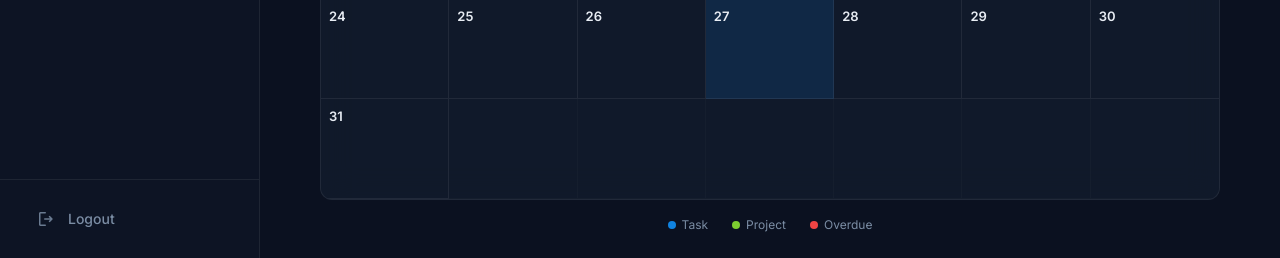
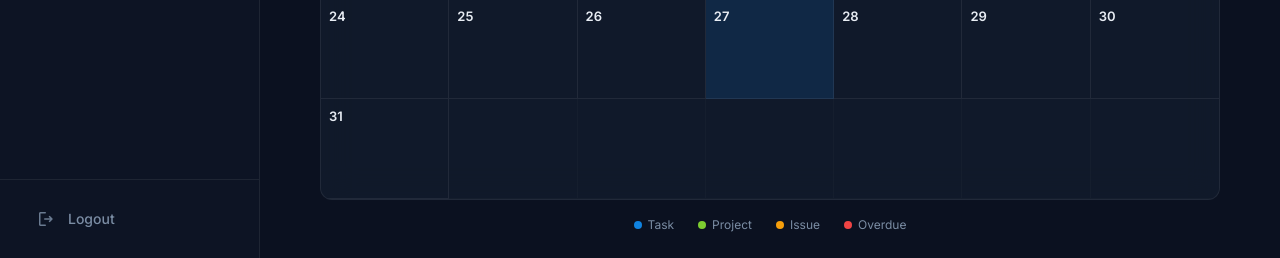
Before and after one commit to AjayLingam7136/ProjectFlow, a Django app: page /calendar/ in a window 1280 px wide. Shown: the part 605-863 px from the top of the page. Run offline with Django 5.2, Linux system fonts and the light colour scheme; the visitor is signed in with stand-in values (Sample User, id 1); data comes from the database, SQL or seed files in the repository; data that the repository does not hold is empty.

Commit message:
Add issue handling to calendar view and update styles and templates

```diff
--- a/calendar_view/views.py
+++ b/calendar_view/views.py
@@ -50,9 +50,16 @@ class CalendarView(LoginRequiredMixin, TemplateView):
         user = self.request.user
         from tasks.models import Task
         from projects.models import Project
+        from issues.models import Issue
 
         tasks = Task.objects.filter(
             Q(project__owner=user) | Q(project__team_members=user) | Q(project__memberships__user=user),
+            due_date__gte=first_day,
+            due_date__lte=last_day,
+        ).select_related('project', 'assignee').distinct()
+
+        issues = Issue.objects.filter(
+            Q(project__owner=user) | Q(project__team_members=user) | Q(project__memberships__user=user) | Q(assignee=user),
             due_date__gte=first_day,
             due_date__lte=last_day,
         ).select_related('project', 'assignee').distinct()
@@ -77,6 +84,21 @@ class CalendarView(LoginRequiredMixin, TemplateView):
                 'priority': task.priority,
                 'url': f'/tasks/{task.pk}/',
                 'is_overdue': task.is_overdue,
+            })
+
+        for issue in issues:
+            day = issue.due_date.day
+            if day not in events:
+                events[day] = []
+            events[day].append({
+                'type': 'issue',
+                'id': issue.pk,
+                'title': issue.title,
+                'status': issue.status,
+                'priority': issue.priority,
+                'severity': issue.severity,
+                'url': f'/issues/{issue.pk}/',
+                'is_overdue': issue.is_overdue,
             })
 
         for project in projects:
@@ -114,9 +136,16 @@ class CalendarAPIView(LoginRequiredMixin, View):
         user = request.user
         from tasks.models import Task
         from projects.models import Project
+        from issues.models import Issue
 
         tasks = Task.objects.filter(
             Q(project__owner=user) | Q(project__team_members=user) | Q(project__memberships__user=user),
+            due_date__gte=start,
+            due_date__lte=end,
+        ).select_related('project', 'assignee').distinct()
+
+        issues = Issue.objects.filter(
+            Q(project__owner=user) | Q(project__team_members=user) | Q(project__memberships__user=user) | Q(assignee=user),
             due_date__gte=start,
             due_date__lte=end,
         ).select_related('project', 'assignee').distinct()
@@ -140,6 +169,19 @@ class CalendarAPIView(LoginRequiredMixin, View):
                 'is_overdue': task.is_overdue,
             })
 
+        for issue in issues:
+            events.append({
+                'id': f'issue-{issue.pk}',
+                'type': 'issue',
+                'title': issue.title,
+                'date': issue.due_date.isoformat(),
+                'status': issue.status,
+                'priority': issue.priority,
+                'severity': issue.severity,
+                'url': f'/issues/{issue.pk}/',
+                'is_overdue': issue.is_overdue,
+            })
+
         for project in projects:
             events.append({
                 'id': f'project-{project.pk}',
--- a/static/css/main.css
+++ b/static/css/main.css
@@ -2065,6 +2065,12 @@ ul.errorlist li {
   border-left-color: var(--color-secondary);
 }
 
+.calendar-event.issue {
+  background-color: var(--color-warning-light);
+  color: var(--color-warning);
+  border-left-color: var(--color-warning);
+}
+
 .calendar-event.overdue {
   background-color: var(--color-error-light);
   color: var(--color-error);
--- a/templates/calendar/calendar.html
+++ b/templates/calendar/calendar.html
@@ -48,6 +48,7 @@
     <div class="calendar-legend">
         <span class="legend-item"><span class="legend-dot" style="background-color: var(--color-primary);"></span> Task</span>
         <span class="legend-item"><span class="legend-dot" style="background-color: var(--color-secondary);"></span> Project</span>
+        <span class="legend-item"><span class="legend-dot" style="background-color: var(--color-warning);"></span> Issue</span>
         <span class="legend-item"><span class="legend-dot" style="background-color: var(--color-error);"></span> Overdue</span>
     </div>
 </div>
```
Also changed, not shown: 6 other files.
